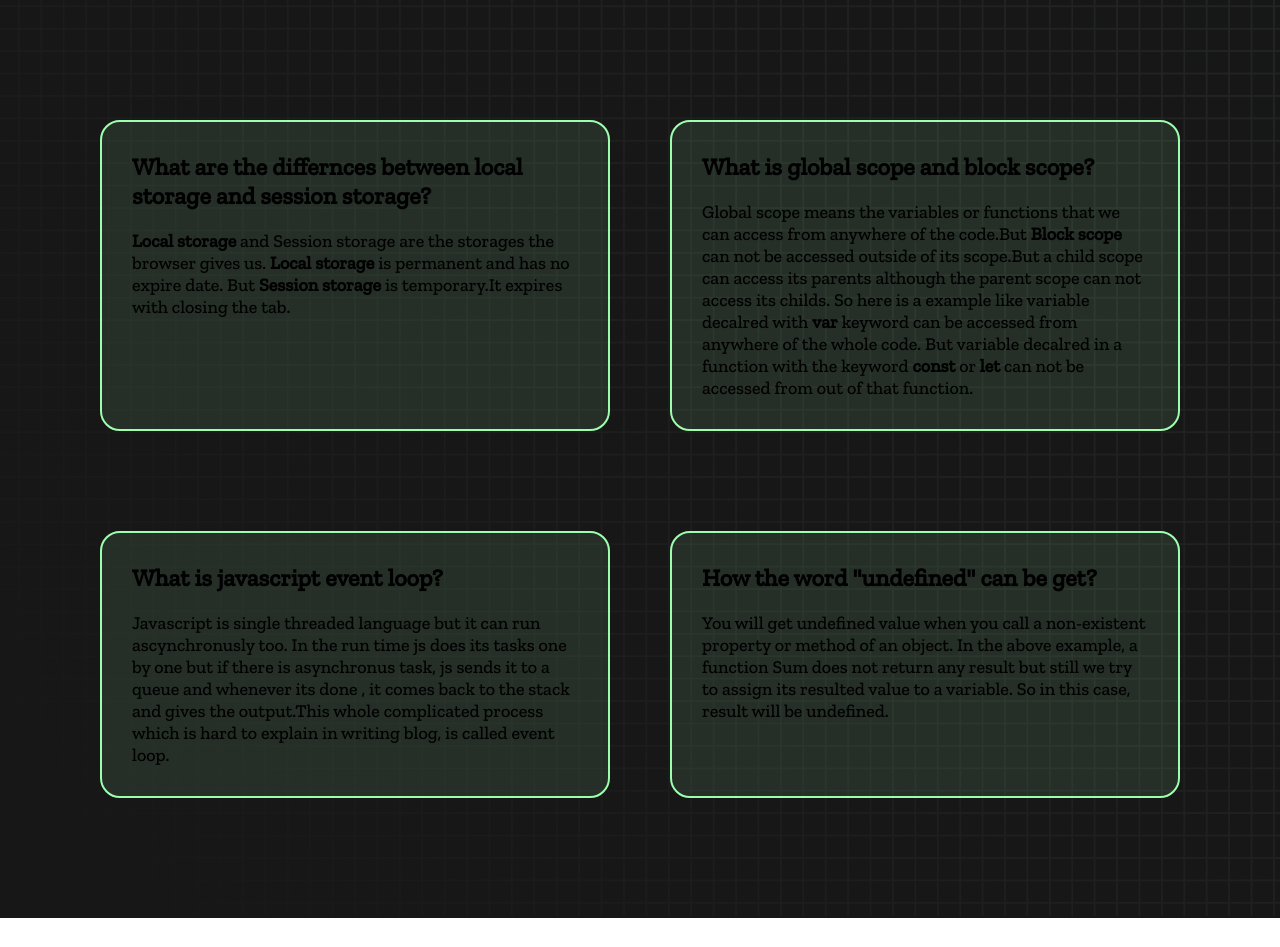
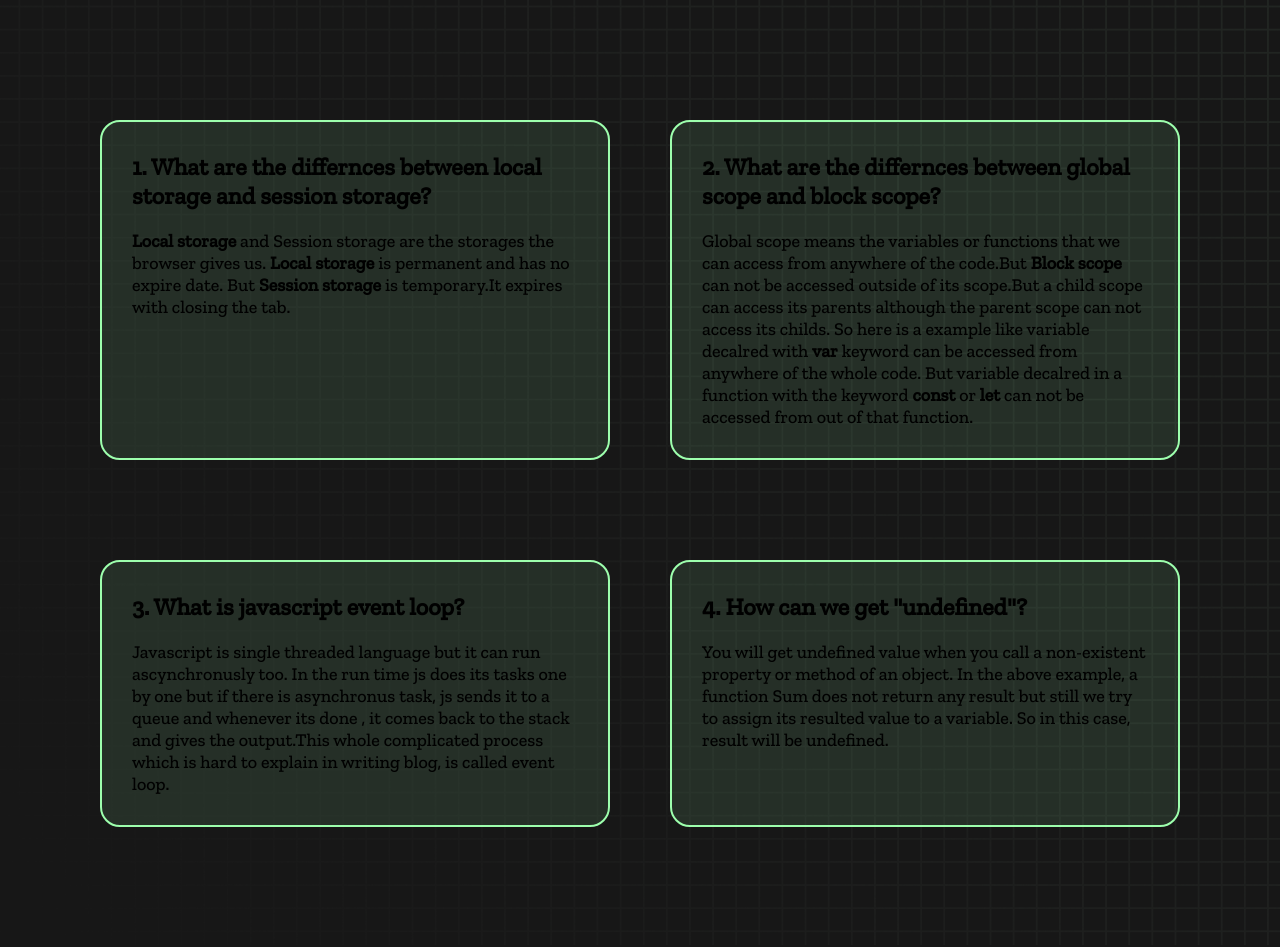
Before and after one commit to tanvir-taqi/type-monster, a plain HTML site: page blog.html in a window 1280 px wide. Before the commit the page ends 918 px from the top, so only its background shows below. Drawn offline with nearby package versions, Linux system fonts and the light colour scheme.

Commit message:
revision done

```diff
--- a/blog.html
+++ b/blog.html
@@ -20,19 +20,19 @@
     <section>
         <div class="blogs">
             <div class="blog-card">
-                <h2>What are the differnces between local storage and session storage?</h2>
+                <h2>1. What are the differnces between local storage and session storage?</h2>
                 <p><strong>Local storage</strong> and Session storage are the storages the browser gives us. <strong>Local storage </strong> is permanent and has no expire date. But <strong>Session storage </strong>is temporary.It expires with closing the tab.</p>
             </div>
             <div class="blog-card">
-                <h2>What is global scope and block scope?</h2>
+                <h2>2. What are the differnces between global scope and block scope?</h2>
                 <p>Global scope means the variables or functions that we can access from anywhere of the code.But <strong>Block scope</strong> can not be accessed outside of its scope.But a child scope can access its parents although the parent scope can not access its childs. So here is a example like variable decalred with <strong>var</strong> keyword can be accessed from anywhere of the whole code. But variable decalred in a function with the keyword <strong>const</strong> or <strong>let</strong> can not be accessed from out of that function.</p>
             </div>
             <div class="blog-card">
-                <h2>What is javascript event loop?</h2>
+                <h2>3. What is javascript event loop?</h2>
                 <p>Javascript is single threaded language but it can run ascynchronusly too. In the run time js does its tasks one by one but if there is asynchronus task, js sends it to a queue and whenever its done , it comes back to the stack and gives the output.This whole complicated process which is hard to explain in writing blog, is called event loop. </p>
             </div>
             <div class="blog-card">
-                <h2>How the word "undefined" can be get?</h2>
+                <h2>4. How can we get "undefined"?</h2>
                 <p>You will get undefined value when you call a non-existent property or method of an object. In the above example, a function Sum does not return any result but still we try to assign its resulted value to a variable. So in this case, result will be undefined.</p>
             </div>
         </div>
```
